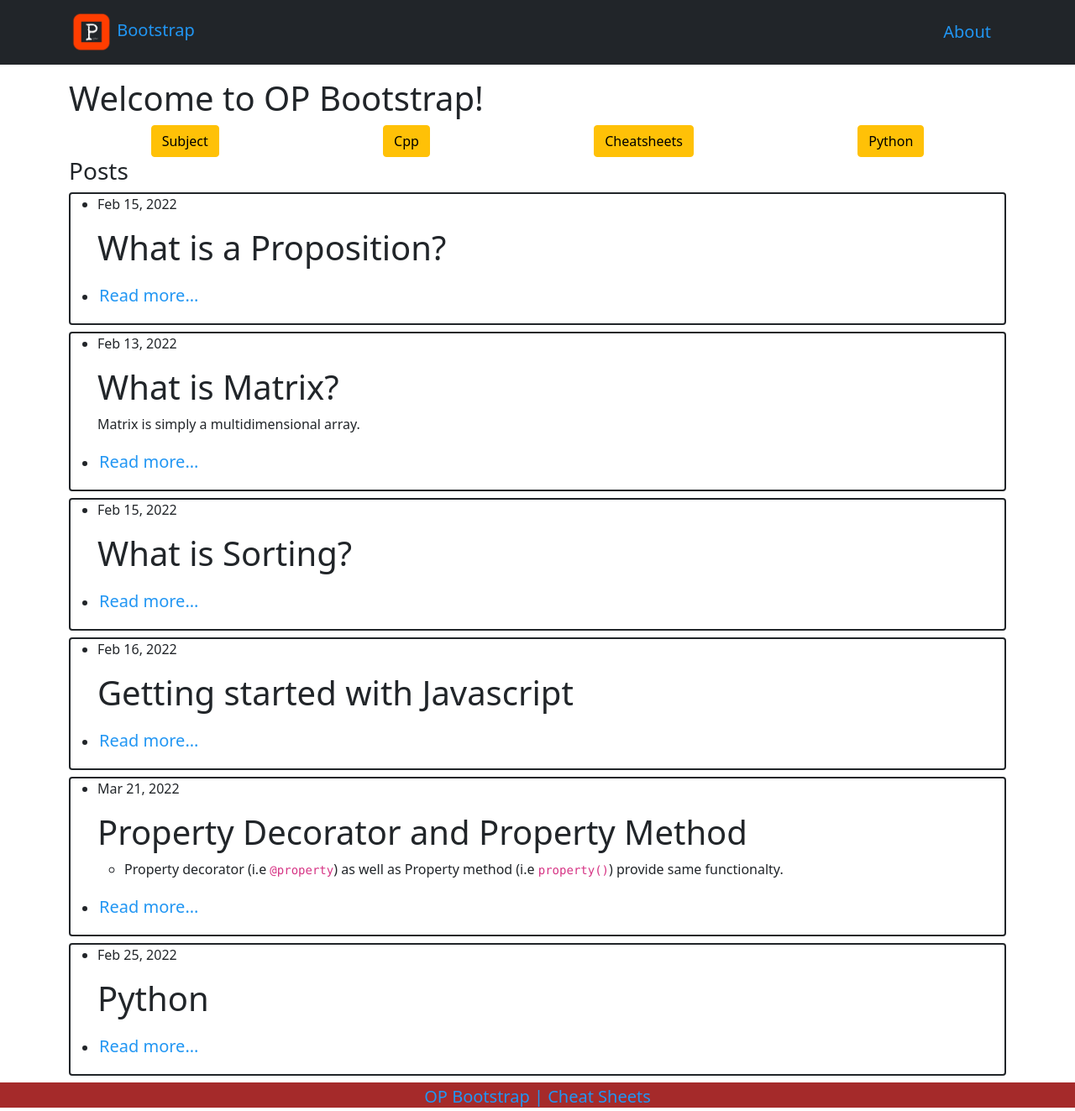
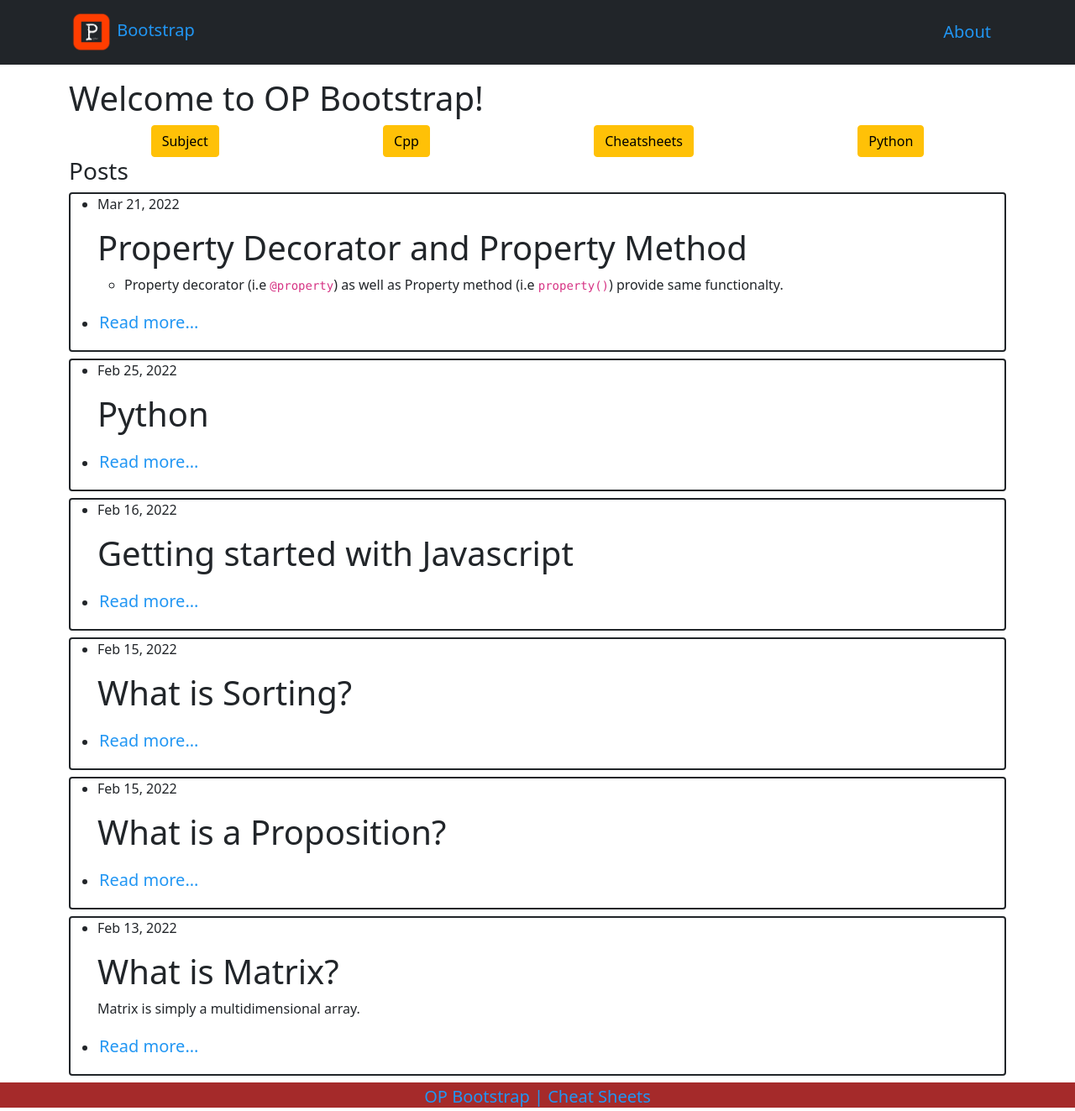
Before and after one commit to opeeyum/opeeyum.github.io, a Jekyll site: the page built from index.html, in a window 1280 px wide. Shown: the whole page at 84% size. Built offline with Jekyll 4.4.1, drawn with Linux system fonts in a browser that asks for light colours.

Commit message:
changed the ordering of recent post

```diff
--- a/index.html
+++ b/index.html
@@ -67,9 +67,8 @@
 
 
             <h3>Posts</h3>
-            {% for tag in site.categories %}
-            <section id="{{ tag[0] }}">
-                {% for post in tag[1] %}
+            {% for post in site.posts %}
+            <section>
                 <div class="border border-dark border-2 rounded-2 mb-2">
                 <ul >
                     <li><p>{{ post.date | date: "%b %d, %Y" }}</p></li>
@@ -77,7 +76,6 @@
                     <li><a href="{{ post.url }}">Read more...</a></li>
                 </ul>
             </div>
-             {% endfor %}
             </section>
             {% endfor %}
 
```
